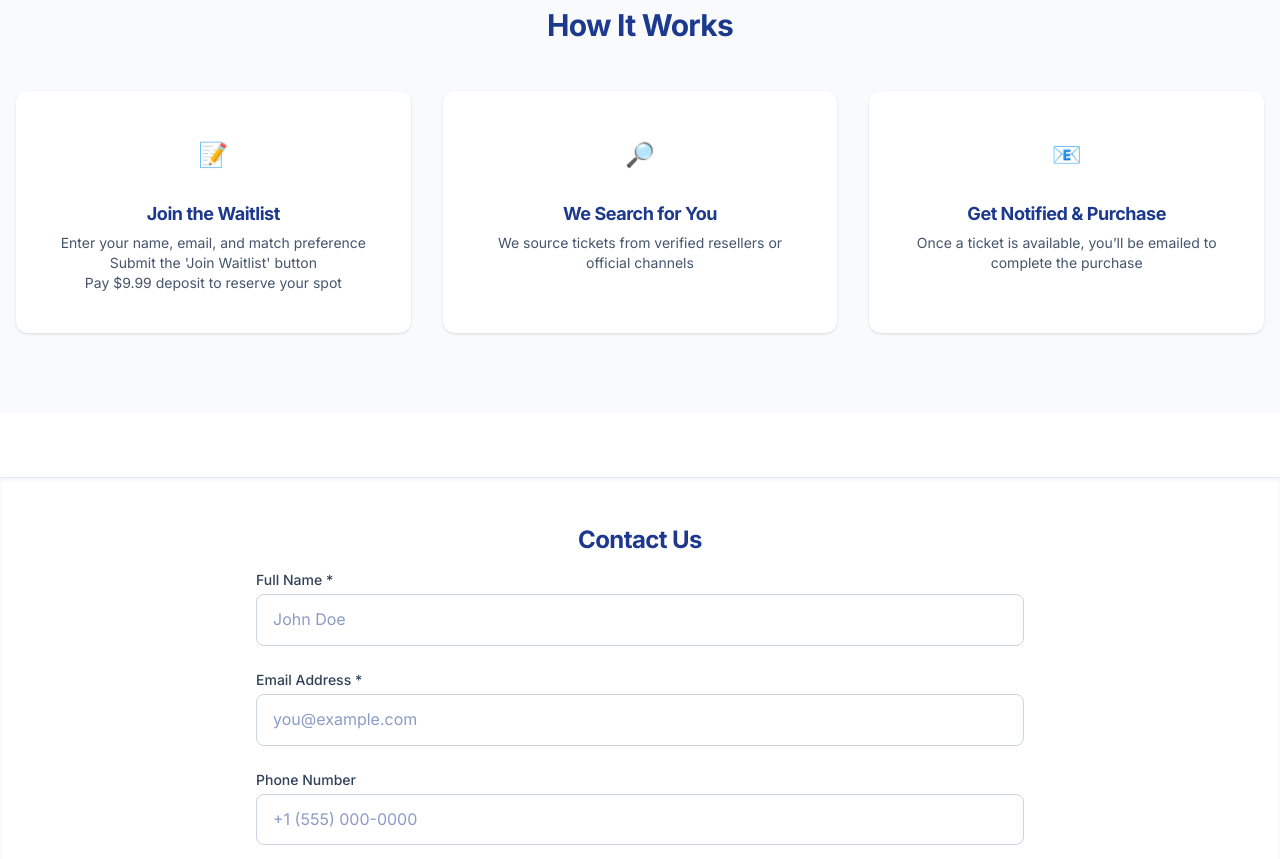
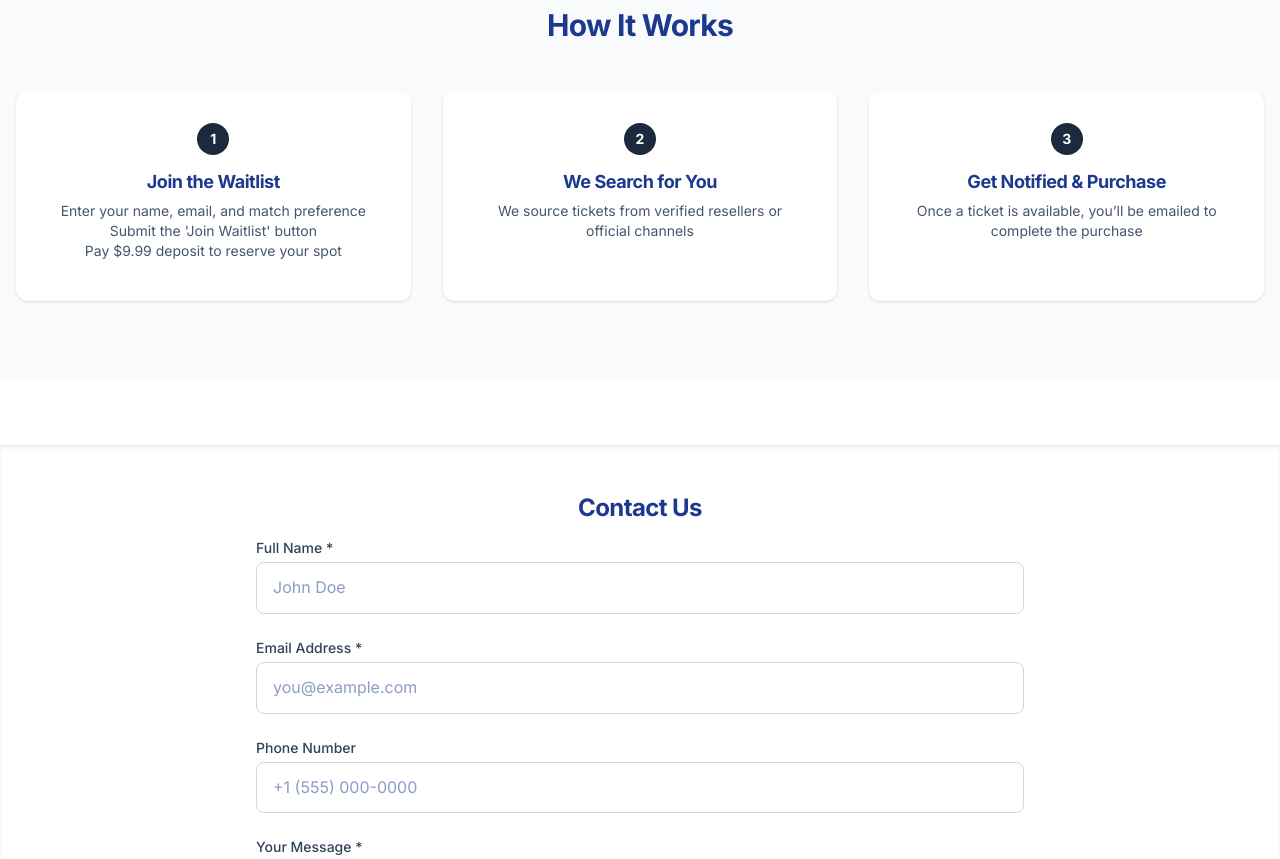
Before and after one commit to chryzcode/fwc26-project, a Next.js app: page /events in a window 1280 px wide. Shown: the part 1320-2179 px from the top of the page. Built offline with nearby package versions, Linux system fonts and the light colour scheme.

Commit message:
Update page.tsx and events/page.tsx to remove icons and adjust styles for better consistency. Changed icon sizes and colors in events page to enhance visual clarity.

```diff
--- a/src/app/events/page.tsx
+++ b/src/app/events/page.tsx
@@ -161,7 +161,7 @@ export default function EventsPage() {
           <h2 className="text-3xl font-bold text-center mb-12">How It Works</h2>
           <div className="grid md:grid-cols-3 gap-8">
             <div className="bg-white rounded-xl shadow p-8 flex flex-col items-center text-center">
-              <div className="w-16 h-16 rounded-full bg-primary/10 flex items-center justify-center mb-4 text-2xl">📝</div>
+              <div className="w-8 h-8 rounded-full bg-slate-800 text-white flex items-center justify-center text-sm font-bold mb-4">1</div>
               <h3 className="font-bold text-lg mb-2">Join the Waitlist</h3>
               <ul className="text-slate-600 text-sm mb-2">
                 <li>Enter your name, email, and match preference</li>
@@ -170,14 +170,14 @@ export default function EventsPage() {
               </ul>
             </div>
             <div className="bg-white rounded-xl shadow p-8 flex flex-col items-center text-center">
-              <div className="w-16 h-16 rounded-full bg-primary/10 flex items-center justify-center mb-4 text-2xl">🔎</div>
+              <div className="w-8 h-8 rounded-full bg-slate-800 text-white flex items-center justify-center text-sm font-bold mb-4">2</div>
               <h3 className="font-bold text-lg mb-2">We Search for You</h3>
               <ul className="text-slate-600 text-sm mb-2">
                 <li>We source tickets from verified resellers or official channels</li>
               </ul>
             </div>
             <div className="bg-white rounded-xl shadow p-8 flex flex-col items-center text-center">
-              <div className="w-16 h-16 rounded-full bg-primary/10 flex items-center justify-center mb-4 text-2xl">📧</div>
+              <div className="w-8 h-8 rounded-full bg-slate-800 text-white flex items-center justify-center text-sm font-bold mb-4">3</div>
               <h3 className="font-bold text-lg mb-2">Get Notified & Purchase</h3>
               <ul className="text-slate-600 text-sm mb-2">
                 <li>Once a ticket is available, you’ll be emailed to complete the purchase</li>
--- a/src/app/page.tsx
+++ b/src/app/page.tsx
@@ -59,7 +59,7 @@ export default function Home() {
         {/* Content above video */}
         <div className="relative z-10 w-full">
           <div className="container relative z-20 px-4 pt-10 mx-auto flex flex-col items-center text-center max-w-6xl">
-            <div className="inline-flex items-center justify-center px-6 py-2 mb-6 text-lg font-bold rounded-full bg-white/20 text-white animate-fade-in" style={{textShadow: '0 2px 8px rgba(0,0,0,0.7)'}}>🚀 Exclusive FIFA 2026 Opportunity</div>
+            <div className="inline-flex items-center justify-center px-6 py-2 mb-6 text-lg font-bold rounded-full bg-white/20 text-white animate-fade-in" style={{textShadow: '0 2px 8px rgba(0,0,0,0.7)'}}>Exclusive FIFA 2026 Opportunity</div>
 
 
             <div className="my-20">
@@ -143,7 +143,6 @@ export default function Home() {
             <div className="rounded-2xl relative overflow-hidden shadow-lg hover:scale-105 transition-transform flex flex-col items-center h-full" style={{backgroundImage: 'url(/Strategy-Session.jpg)', backgroundSize: 'cover', backgroundPosition: 'center'}}>
               <div className="absolute inset-0 bg-black/60" />
               <div className="relative z-10 flex flex-col items-center h-full w-full p-8">
-                <div className="w-16 h-16 rounded-2xl bg-primary/10 flex items-center justify-center mb-6 text-2xl">💡</div>
                 <h3 className="text-xl font-bold text-white mb-3 text-center" style={{textShadow: '0 2px 8px rgba(0,0,0,0.7)'}}>Strategy Sessions</h3>
                 <p className="text-white mb-4 text-sm text-center" style={{textShadow: '0 2px 8px rgba(0,0,0,0.7)'}}>Personalized consultations to validate your business idea and create a winning strategy for FIFA 2026.</p>
                 <ul className="space-y-2 text-white text-sm text-left w-full mb-4" style={{textShadow: '0 2px 8px rgba(0,0,0,0.7)'}}>
@@ -159,7 +158,6 @@ export default function Home() {
             <div className="rounded-2xl relative overflow-hidden shadow-lg hover:scale-105 transition-transform flex flex-col items-center h-full" style={{backgroundImage: 'url(/Full-Monetization-Blueprint.jpg)', backgroundSize: 'cover', backgroundPosition: 'center'}}>
               <div className="absolute inset-0 bg-black/60" />
               <div className="relative z-10 flex flex-col items-center h-full w-full p-8">
-                <div className="w-16 h-16 rounded-2xl bg-primary/10 flex items-center justify-center mb-6 text-2xl">📊</div>
                 <h3 className="text-xl font-bold text-white mb-3 text-center" style={{textShadow: '0 2px 8px rgba(0,0,0,0.7)'}}>Monetization Blueprint</h3>
                 <p className="text-white mb-4 text-sm text-center" style={{textShadow: '0 2px 8px rgba(0,0,0,0.7)'}}>Custom plan to maximize your revenue during the tournament with clear action steps.</p>
                 <ul className="space-y-2 text-white text-sm text-left w-full mb-4" style={{textShadow: '0 2px 8px rgba(0,0,0,0.7)'}}>
@@ -175,7 +173,6 @@ export default function Home() {
             <div className="rounded-2xl relative overflow-hidden shadow-lg hover:scale-105 transition-transform flex flex-col items-center h-full" style={{backgroundImage: 'url(/Business-Launch-Support.jpg)', backgroundSize: 'cover', backgroundPosition: 'center'}}>
               <div className="absolute inset-0 bg-black/60" />
               <div className="relative z-10 flex flex-col items-center h-full w-full p-8">
-                <div className="w-16 h-16 rounded-2xl bg-primary/10 flex items-center justify-center mb-6 text-2xl">🚀</div>
                 <h3 className="text-xl font-bold text-white mb-3 text-center" style={{textShadow: '0 2px 8px rgba(0,0,0,0.7)'}}>Full-Service Launch</h3>
                 <p className="text-white mb-4 text-sm text-center" style={{textShadow: '0 2px 8px rgba(0,0,0,0.7)'}}>End-to-end support to bring your FIFA 2026 business concept to life.</p>
                 <ul className="space-y-2 text-white text-sm text-left w-full mb-4" style={{textShadow: '0 2px 8px rgba(0,0,0,0.7)'}}>
```
